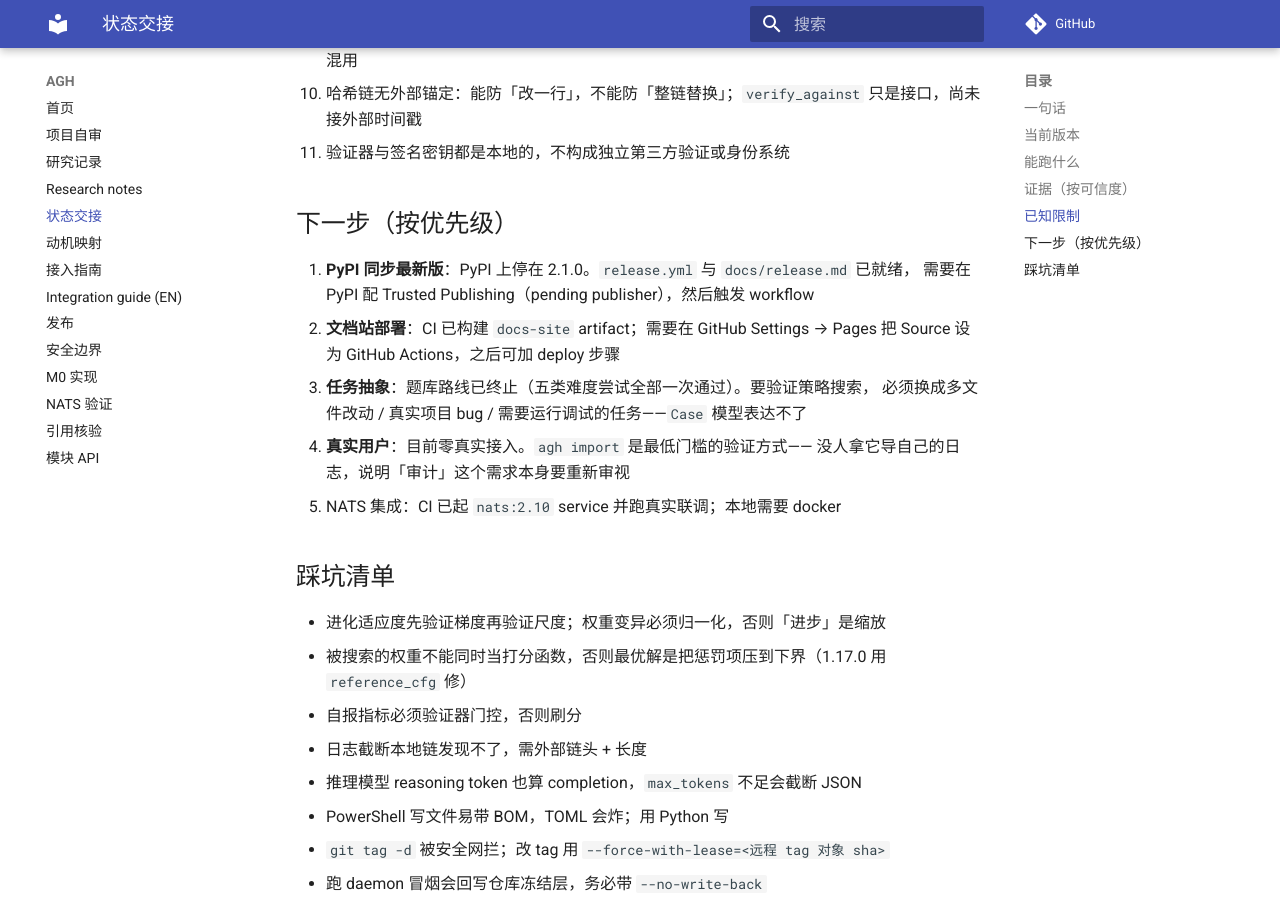
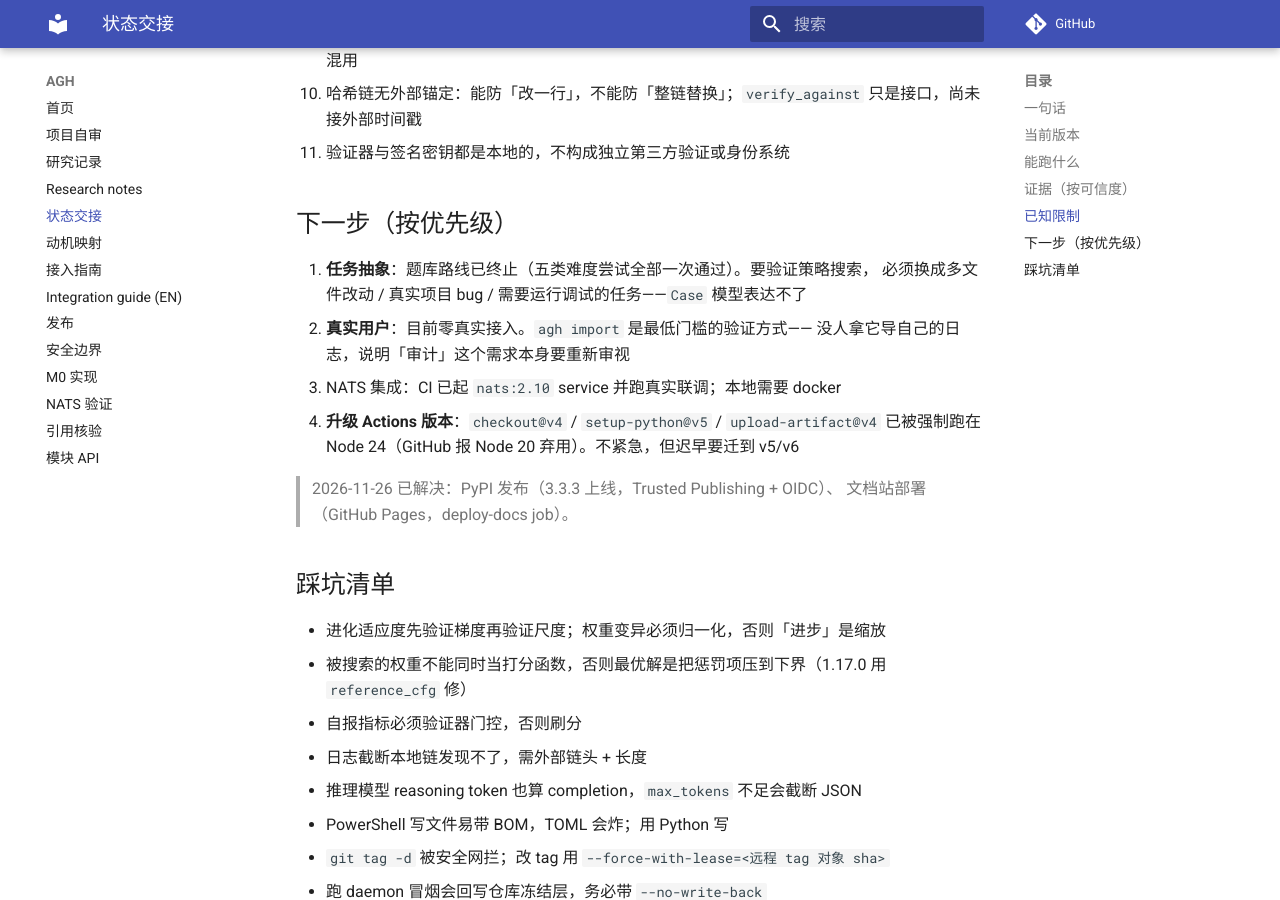
Before and after one commit to Gray2006/AGH, an MkDocs documentation site: the page built from docs/STATUS.md, in a window 1280 px wide and 900 px high, scrolled down 6605 px. Built offline with MkDocs 1.6.1 and Material for MkDocs 9.7.7, drawn with Linux system fonts in a browser that asks for light colours; comment, search, counter and statistics services are not loaded; some of the changed text lies outside the part shown.

Commit message:
docs: mark PyPI publishing and Pages deploy as done

```diff
--- a/docs/STATUS.md
+++ b/docs/STATUS.md
@@ -114,9 +114,9 @@ python scripts/score_labels.py --labels ... --candidates ...
 | 死代码清理 | vulture 80% 无输出；删 run_experiment 的死参数 | 高 |
 | CLI 帮助分组 | --help 加常用路径 epilog，研究类命令单独说明 | 高 |
 | 文档-实现一致性 | README 里的命令必须存在且 --help 能跑；包体积 0.46 MB | 高 |
-| release workflow | build 路径验证通过；publish 需 PyPI 配 Trusted Publishing | 高 |
+| release workflow | 已验证：2026-11-26 用 Trusted Publishing 发布 3.3.3，OIDC 无 token，带 attestations | 完成 |
 | 报告校验徽章 | HTML 顶部显示哈希链校验状态 | 高 |
-| 文档站构建 | CI 跑 mkdocs --strict，产物 docs-site artifact；部署待 Pages 启用 | 高 |
+| 文档站构建 + 部署 | CI 跑 mkdocs --strict，deploy-docs job 推 Pages：https://gray2006.github.io/AGH/ | 完成 |
 | 真实调用示例 | trace_real_call.py：2 次真实调用 → 校验 → 统计（268 tokens）→ 报告 | 高 |
 | 安全扫描（bandit） | High 0 / Medium 0；三处 urlopen 改走 scheme 校验 | 高 |
 | 基准回归测试 | 模拟模型分数精确断言（0.2875 / 0.1875 / 0.4375），改动即红 | 高 |
@@ -153,15 +153,16 @@ python scripts/score_labels.py --labels ... --candidates ...
 
 ## 下一步（按优先级）
 
-1. **PyPI 同步最新版**：PyPI 上停在 2.1.0。`release.yml` 与 `docs/release.md` 已就绪，
-   需要在 PyPI 配 Trusted Publishing（pending publisher），然后触发 workflow
-2. **文档站部署**：CI 已构建 `docs-site` artifact；需要在 GitHub Settings → Pages
-   把 Source 设为 GitHub Actions，之后可加 deploy 步骤
-3. **任务抽象**：题库路线已终止（五类难度尝试全部一次通过）。要验证策略搜索，
+1. **任务抽象**：题库路线已终止（五类难度尝试全部一次通过）。要验证策略搜索，
    必须换成多文件改动 / 真实项目 bug / 需要运行调试的任务——`Case` 模型表达不了
-4. **真实用户**：目前零真实接入。`agh import` 是最低门槛的验证方式——
+2. **真实用户**：目前零真实接入。`agh import` 是最低门槛的验证方式——
    没人拿它导自己的日志，说明「审计」这个需求本身要重新审视
-5. NATS 集成：CI 已起 `nats:2.10` service 并跑真实联调；本地需要 docker
+3. NATS 集成：CI 已起 `nats:2.10` service 并跑真实联调；本地需要 docker
+4. **升级 Actions 版本**：`checkout@v4` / `setup-python@v5` / `upload-artifact@v4`
+   已被强制跑在 Node 24（GitHub 报 Node 20 弃用）。不紧急，但迟早要迁到 v5/v6
+
+> 2026-11-26 已解决：PyPI 发布（3.3.3 上线，Trusted Publishing + OIDC）、
+> 文档站部署（GitHub Pages，deploy-docs job）。
 
 ## 踩坑清单
 
```
